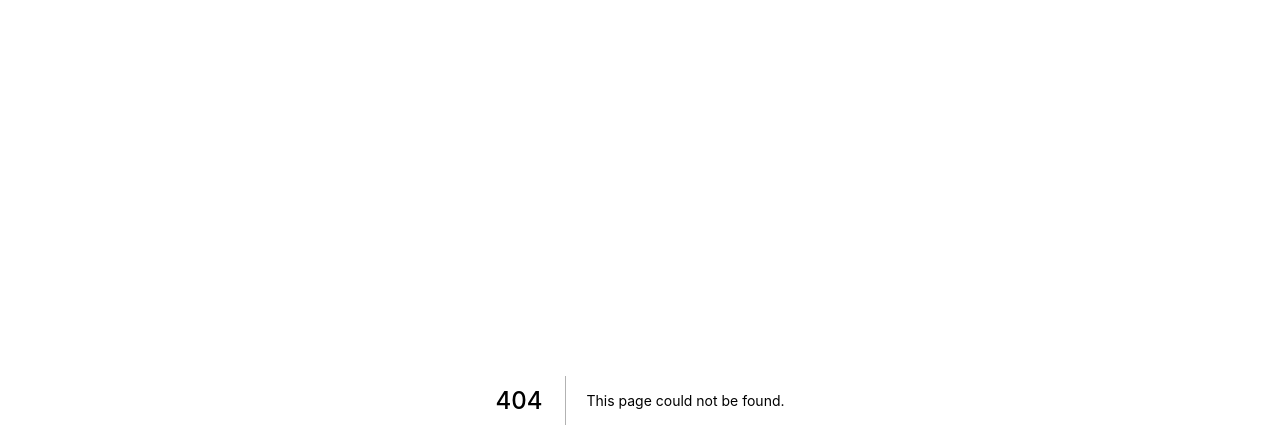
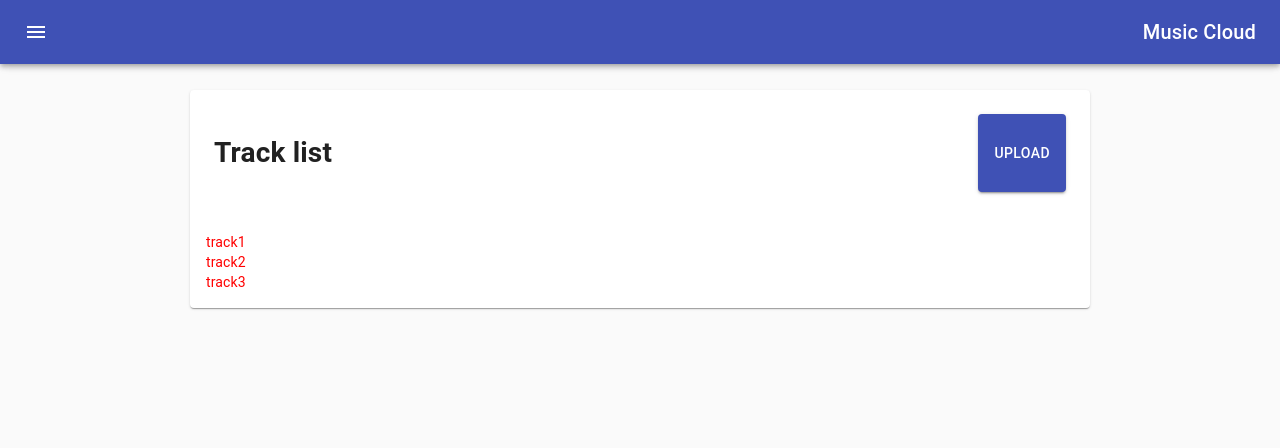
Before and after one commit to morqan/music_platform_client, a Next.js app: page /tracks in a window 1280 px wide. Before the commit this address had no page. Shown: the top 448 px of the page. Built offline with nearby package versions, Linux system fonts and the light colour scheme.

Commit message:
tracklist

```diff
--- /dev/null
+++ b/components/Navbar.tsx
@@ -0,0 +1,76 @@
+import React from 'react';
+import clsx from 'clsx';
+import { makeStyles, useTheme, Theme, createStyles } from '@material-ui/core/styles';
+import Drawer from '@material-ui/core/Drawer';
+import CssBaseline from '@material-ui/core/CssBaseline';
+import AppBar from '@material-ui/core/AppBar';
+import Toolbar from '@material-ui/core/Toolbar';
+import List from '@material-ui/core/List';
+import Typography from '@material-ui/core/Typography';
+import Divider from '@material-ui/core/Divider';
+import IconButton from '@material-ui/core/IconButton';
+import MenuIcon from '@material-ui/icons/Menu';
+import ChevronLeftIcon from '@material-ui/icons/ChevronLeft';
+import ChevronRightIcon from '@material-ui/icons/ChevronRight';
+import ListItem from '@material-ui/core/ListItem';
+import ListItemIcon from '@material-ui/core/ListItemIcon';
+import ListItemText from '@material-ui/core/ListItemText';
+import InboxIcon from '@material-ui/icons/MoveToInbox';
+import MailIcon from '@material-ui/icons/Mail';
+import {useRouter} from 'next/router'
+
+const menuItems = [
+    {text: 'Home', href: '/'},
+    {text: 'Track list', href: '/tracks'},
+    {text: 'Albums', href: '/albums'}
+]
+
+
+export default function Navbar() {
+    const theme = useTheme();
+    const [open, setOpen] = React.useState(false);
+    const router = useRouter()
+
+    const handleDrawerOpen = () => {
+        setOpen(true);
+    };
+
+    const handleDrawerClose = () => {
+        setOpen(false);
+    };
+
+    return (
+        <div style={{margin: '90px 0'}} >
+            <CssBaseline />
+            <AppBar position="fixed">
+                <Toolbar style={{justifyContent: 'space-between'}}>
+                    <IconButton
+                        color="inherit"
+                        aria-label="open drawer"
+                        onClick={handleDrawerOpen}
+                        edge="start" >
+                        <MenuIcon />
+                    </IconButton>
+                    <Typography variant="h6" noWrap>
+                        Music Cloud
+                    </Typography>
+                </Toolbar>
+            </AppBar>
+            <Drawer variant="persistent" anchor="left" open={open} >
+                <div>
+                    <IconButton onClick={handleDrawerClose}>
+                        {theme.direction === 'ltr' ? <ChevronLeftIcon /> : <ChevronRightIcon />}
+                    </IconButton>
+                </div>
+                <List>
+                    {menuItems.map(({text, href}, index) => (
+                        <ListItem button key={href} onClick={() => router.push(href)}>
+                            <ListItemIcon>{index % 2 === 0 ? <InboxIcon /> : <MailIcon />}</ListItemIcon>
+                            <ListItemText primary={text} />
+                        </ListItem>
+                    ))}
+                </List>
+            </Drawer>
+        </div>
+    );
+}
--- /dev/null
+++ b/components/TrackItem.tsx
@@ -0,0 +1,19 @@
+import React from 'react';
+import {ITrack} from "../types/track";
+import {Card} from "@material-ui/core";
+import styles from  '../styles/TrackItem.module.scss'
+
+interface TrackItemProps {
+    track: ITrack;
+    active?: boolean;
+}
+
+const TrackItem: React.FC<TrackItemProps> = ({track,active= false}) => {
+    return (
+        <div className={styles.track}>
+            {track.name}
+        </div>
+    );
+};
+
+export default TrackItem;
--- /dev/null
+++ b/components/TrackList.tsx
@@ -0,0 +1,22 @@
+import React from 'react';
+import {ITrack} from "../types/track";
+import {Box, Grid} from "@material-ui/core";
+import TrackItem from "./TrackItem";
+
+interface TrackListProps {
+    tracks: ITrack[]
+}
+
+const TrackList: React.FC<TrackListProps> = ({tracks}) => {
+    return (
+        <Grid>
+            <Box p={2}>
+                {tracks.map(track =>
+                    <TrackItem key={track._id} track={track}/>
+                )}
+            </Box>
+        </Grid>
+    );
+};
+
+export default TrackList;
--- /dev/null
+++ b/layouts/MainLayouts.tsx
@@ -0,0 +1,13 @@
+import React from 'react';
+import Navbar from "../components/Navbar";
+
+const MainLayouts: React.FC = ({children}) => {
+    return (
+        <>
+            <Navbar/>
+            {children}
+        </>
+    );
+};
+
+export default MainLayouts;
--- a/package.json
+++ b/package.json
@@ -15,6 +15,7 @@
     "next": "10.0.9",
     "react": "17.0.2",
     "react-dom": "17.0.2",
+    "sass": "^1.32.8",
     "typescript": "^4.2.3"
   }
 }
--- /dev/null
+++ b/pages/tracks/index.tsx
@@ -0,0 +1,31 @@
+import React from 'react';
+import MainLayouts from "../../layouts/MainLayouts";
+import {Card, Grid, Button, Box} from "@material-ui/core";
+import {useRouter} from 'next/router'
+import { ITrack } from '../../types/track';
+import TrackList from "../../components/TrackList";
+const Index = () => {
+    const router = useRouter()
+    const tracks: ITrack[] = [
+        { _id: '1', name: 'track1', artist: 'artist 1', text: 'text 1', listens: 1 , audio:'http://localhost:5000/audio/', picture:'http://localhost:5000/tracks/create', comments:[]},
+        { _id: '2', name: 'track2', artist: 'artist 2', text: 'text 2', listens: 1 , audio:'http://localhost:5000/audio/', picture:'http://localhost:5000/tracks/create', comments:[]},
+        { _id: '3', name: 'track3', artist: 'artist 3', text: 'text 3', listens: 1 , audio:'http://localhost:5000/audio/', picture:'http://localhost:5000/tracks/create', comments:[]}
+    ]
+    return (
+        <MainLayouts>
+            <Grid container style={{justifyContent: 'center'}}>
+                <Card style={{width: 900}}>
+                    <Box p={3}>
+                        <Grid container style={{justifyContent: 'space-between'}}>
+                            <h1>Track list</h1>
+                            <Button variant="contained" color="primary" onClick={() => router.push('/tracks/create')}>Upload</Button>
+                        </Grid>
+                    </Box>
+                    <TrackList tracks={tracks} />
+                </Card>
+            </Grid>
+        </MainLayouts>
+    );
+};
+
+export default Index;
--- /dev/null
+++ b/styles/TrackItem.module.scss
@@ -0,0 +1,3 @@
+.track {
+  color: red;
+}
--- /dev/null
+++ b/types/track.ts
@@ -0,0 +1,16 @@
+export interface IComments {
+    _id: string;
+    username: string;
+    text: string;
+}
+
+export interface ITrack {
+    _id: string;
+    name: string;
+    artist: string;
+    text: string;
+    listens: number;
+    picture: string;
+    audio: string;
+    comments: IComments[];
+}
```
Also changed, not shown: pages/index.tsx (+12 -5 lines), pages/tracks/create.tsx (added, +12 -0 lines), 1 other file (tests, documents, lock files or other folders).
